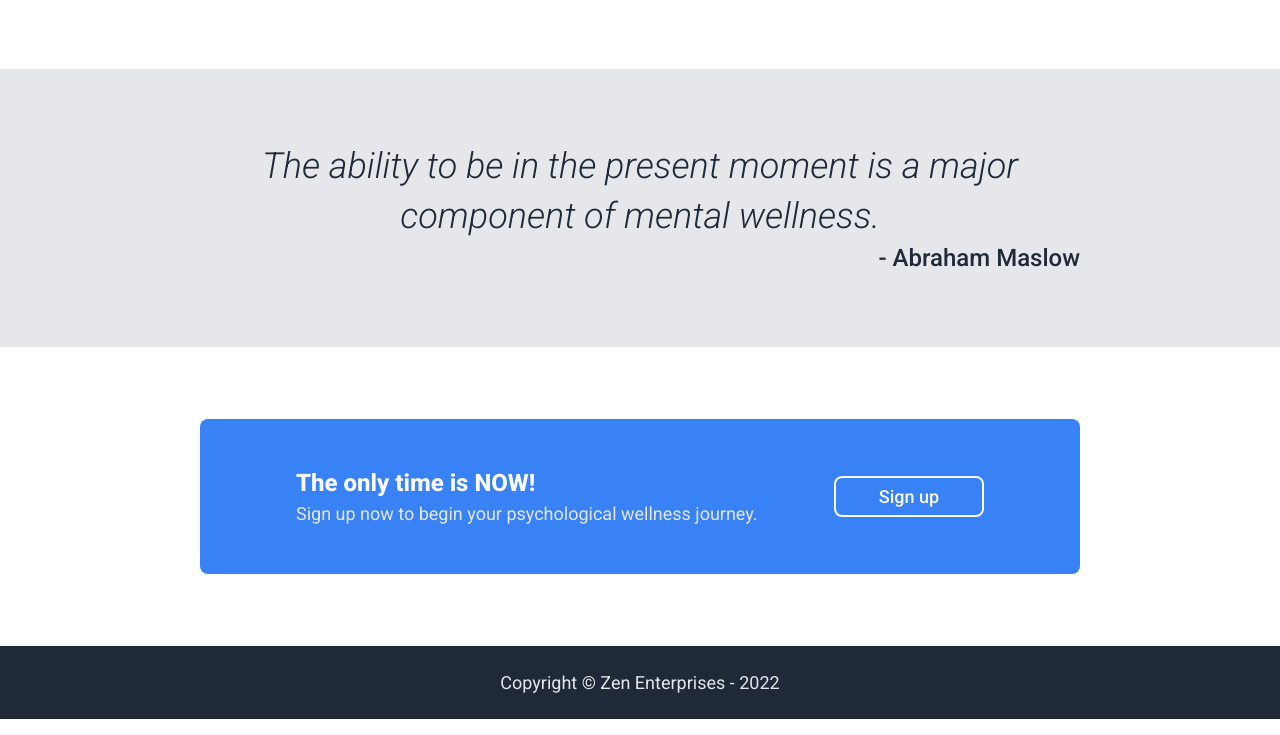
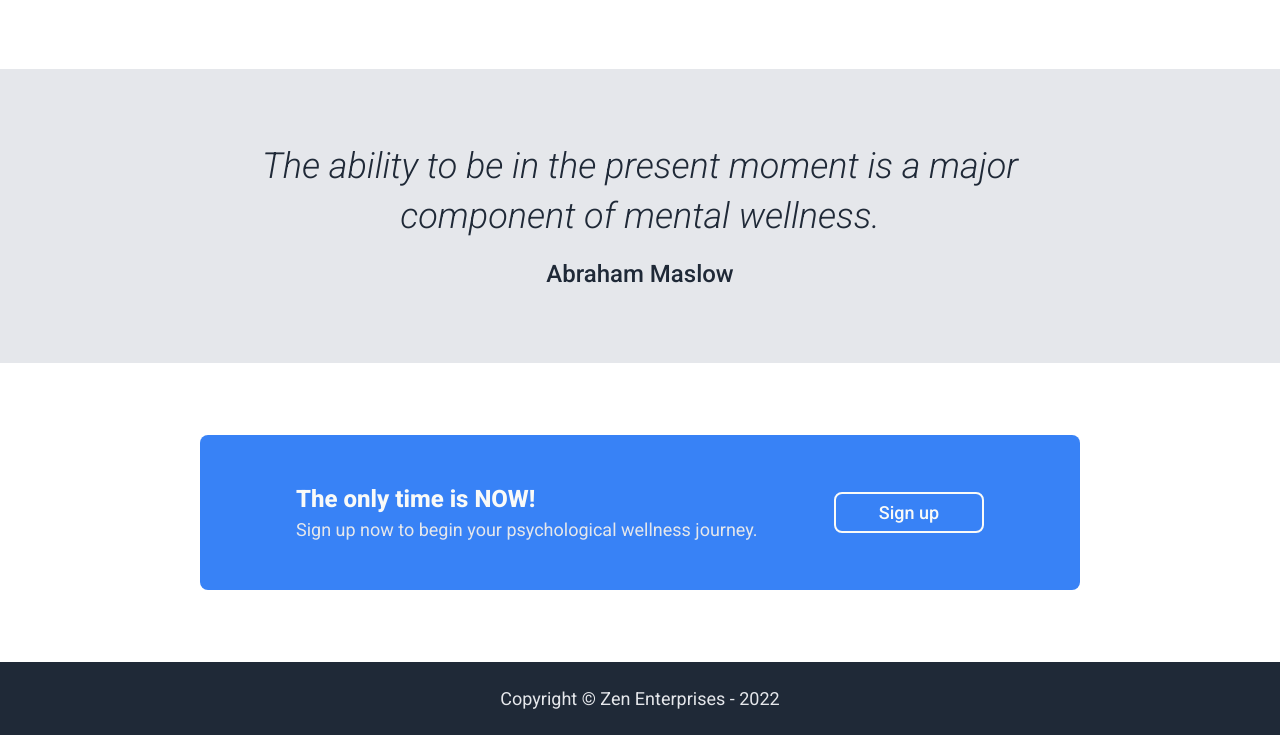
Before and after one commit to xtiancosca001-dot/xtian-landing-v1, a plain HTML site: page index.html in a window 1280 px wide. Shown: the part 1010-1745 px from the top of the page. Drawn offline with Linux system fonts and the light colour scheme.

Commit message:
Properly style the quote section by centering

```diff
--- a/index.html
+++ b/index.html
@@ -55,7 +55,7 @@
         <!-- SECTION III : Inspirational Quote -->
         <div class="quote" id="quote">
             <p id="msg">The ability to be in the present moment is a major component of mental wellness.</p>
-            <p id="author">- Abraham Maslow</p>
+            <p id="author">Abraham Maslow</p>
         </div>
 
         <!-- SECTION IV : Signup -->
--- a/styles.css
+++ b/styles.css
@@ -162,10 +162,10 @@ h2 {
     font-size: 36px;
     font-weight: 300;
     font-style: italic;
+    padding-bottom: 16px;
 }
 
 #author {
-    text-align: right;
     font-size: 24px;
     font-weight: 500;
 }
```
